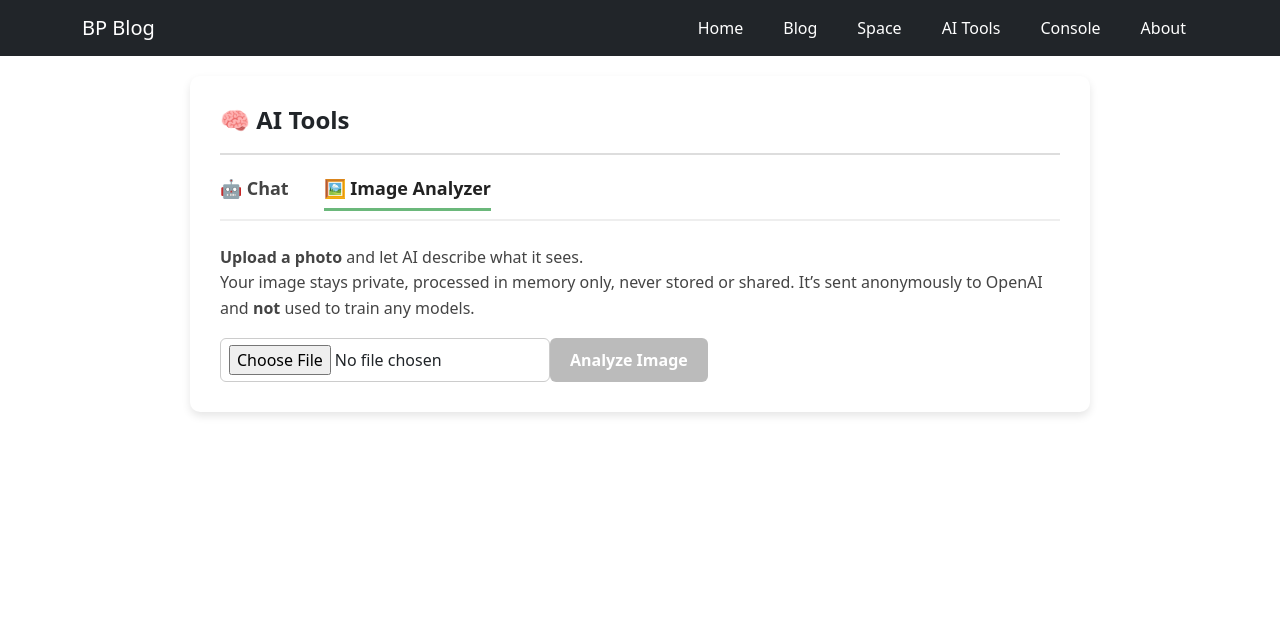
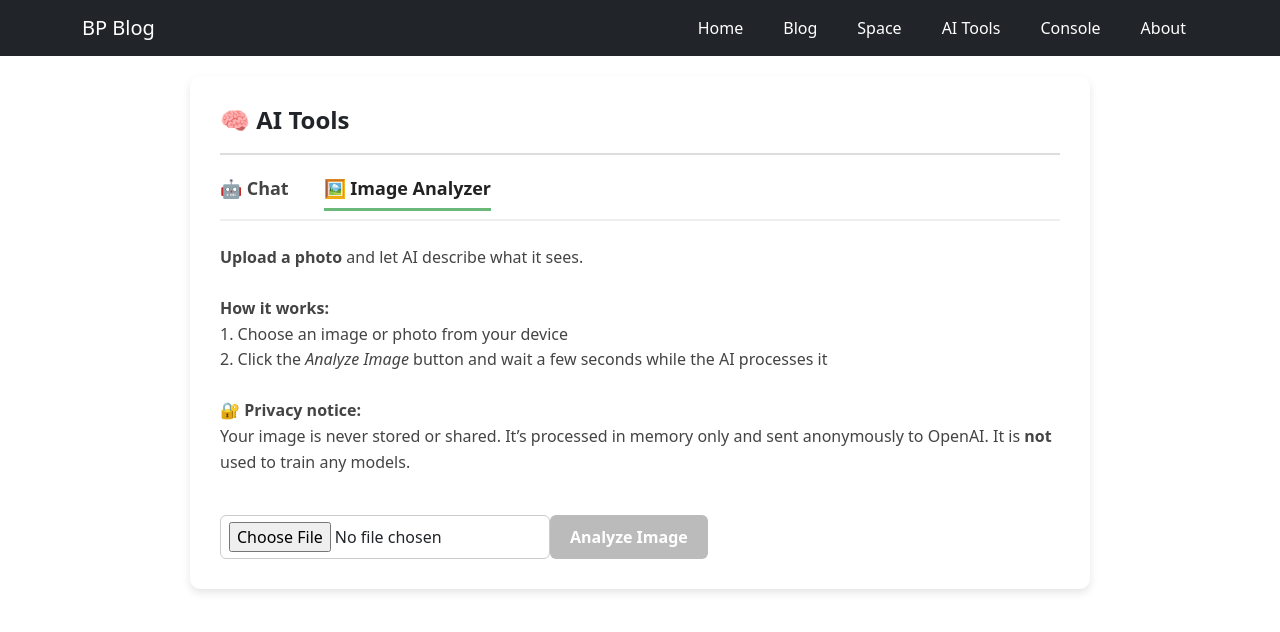
Before and after one commit to budip/budip, a Vue app in the folder frontend/: page /ai in a window 1280 px wide. Both pictures are taken after a click on the link "🖼️ Image Analyzer". Shown: the top 632 px of the page. Built offline with nearby package versions, Linux system fonts and the light colour scheme.

Commit message:
AI: adjust image analyzer notification

```diff
--- a/frontend/src/components/ImageAnalyzer.vue
+++ b/frontend/src/components/ImageAnalyzer.vue
@@ -1,9 +1,15 @@
 <template>
     <div class="image-analyzer-container">
         <p class="analyzer-intro">
-            <strong>Upload a photo</strong> and let AI describe what it sees.<br />
-            Your image stays private, processed in memory only, never stored or shared.
-            It’s sent anonymously to OpenAI and <strong>not</strong> used to train any models.
+            <strong>Upload a photo</strong> and let AI describe what it sees.<br /><br />
+
+            <strong>How it works:</strong><br />
+            1. Choose an image or photo from your device<br />
+            2. Click the <em>Analyze Image</em> button and wait a few seconds while the AI processes it<br /><br />
+
+            🔐 <strong>Privacy notice:</strong><br />
+            Your image is never stored or shared. It’s processed in memory only and sent anonymously to OpenAI.
+            It is <strong>not</strong> used to train any models.
         </p>
 
       <!-- Upload + Button -->
@@ -120,7 +126,7 @@
   .analyzer-intro {
     font-size: 16px;
     color: #444;
-    margin-bottom: 16px;
+    margin-bottom: 40px;
     line-height: 1.6;
   }
 
```
